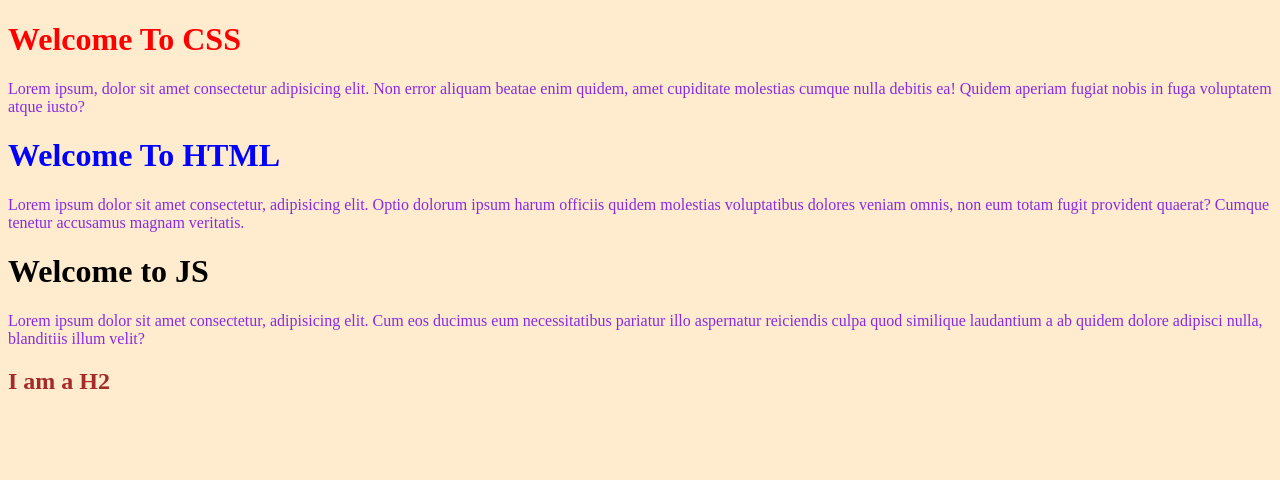
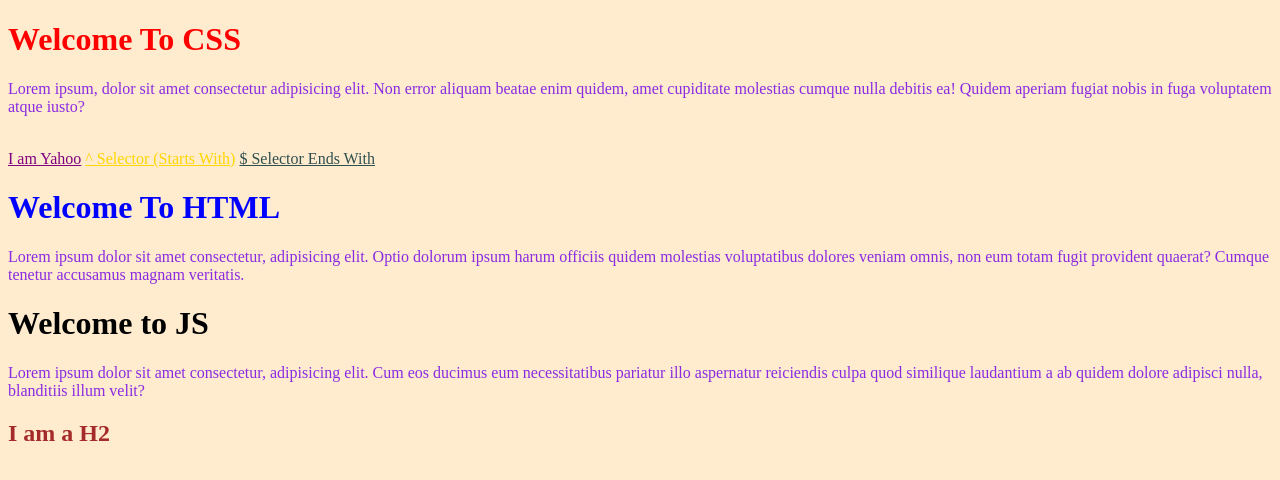
Before and after one commit to Nethsara/inclass-css, a plain HTML site: page index.html in a window 1280 px wide. Drawn offline with Linux system fonts and the light colour scheme.

Commit message:
Selectors 2

```diff
--- a/index.html
+++ b/index.html
@@ -31,6 +31,39 @@
       [data="myh1"] {
         color: blue;
       }
+
+      /*-- Attribute Selector with value --*/
+      [href = "https://yahoo.com"]
+      {
+        color: orange;
+      }
+
+      /*-- Attribute Selector with starting value --*/
+      [href^="https"] {
+        color: red;
+      }
+
+      /*-- Attribute Selector with ending value --*/
+      [href$=".com"] {
+        color: purple;
+      }
+
+      [href*="guide"] {
+        color: gold;
+      }
+
+      [href~="verify"] {
+        color: darkslategray;
+      }
+
+      /* ---- Class selector with tag ---- */
+      h1[class="myh1"] {
+        color: aqua;
+      }
+
+      .helloclass[href="test"] {
+        color: azure;
+      }
     </style>
   </head>
   <body>
@@ -40,6 +73,13 @@
       aliquam beatae enim quidem, amet cupiditate molestias cumque nulla debitis
       ea! Quidem aperiam fugiat nobis in fuga voluptatem atque iusto?
     </p>
+
+    <br />
+    <a href="http://yahoo.com"> I am Yahoo</a>
+
+    <a href="https://google.com/guide">^ Selector (Starts With)</a>
+
+    <a href="http://siyum.com/js verify">$ Selector Ends With</a>
 
     <h1 data="myh1">Welcome To HTML</h1>
     <p class="paragraph">
```
